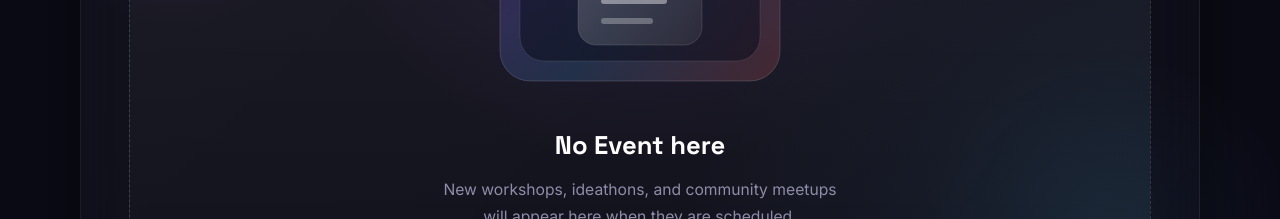
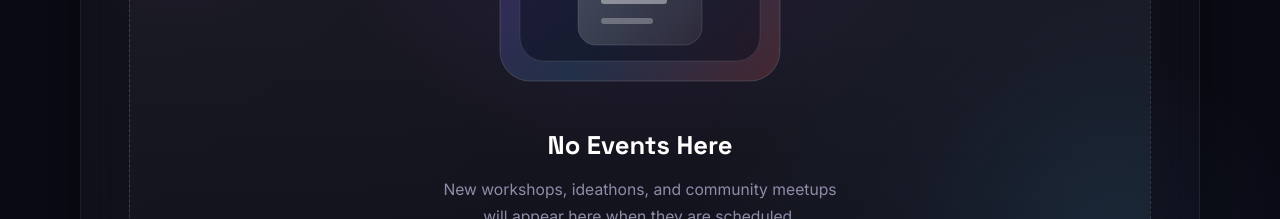
Before and after one commit to webmaster-iedc/iedc_web, a plain HTML site: page index.html in a window 1280 px wide. Shown: the part 1300-1519 px from the top of the page. Drawn offline with nearby package versions, Linux system fonts and the light colour scheme; animation ran at ten frames a second; a script that the page names is missing; a web font is replaced by a local one.

Commit message:
text alt

```diff
--- a/index.html
+++ b/index.html
@@ -238,7 +238,7 @@
 
           </svg>
         </div>
-        <h3 class="bulletin-empty-title">No Event here</h3>
+        <h3 class="bulletin-empty-title">No Events Here</h3>
         <p class="bulletin-empty-text">New workshops, ideathons, and community meetups will appear here when they are
           scheduled.</p>
       </div>
```
